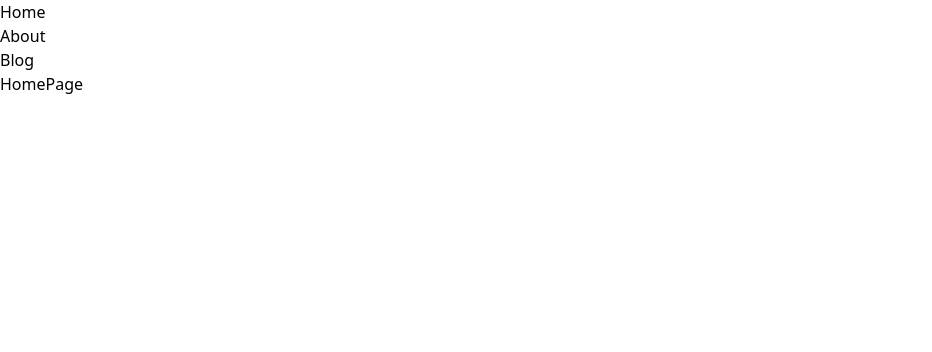
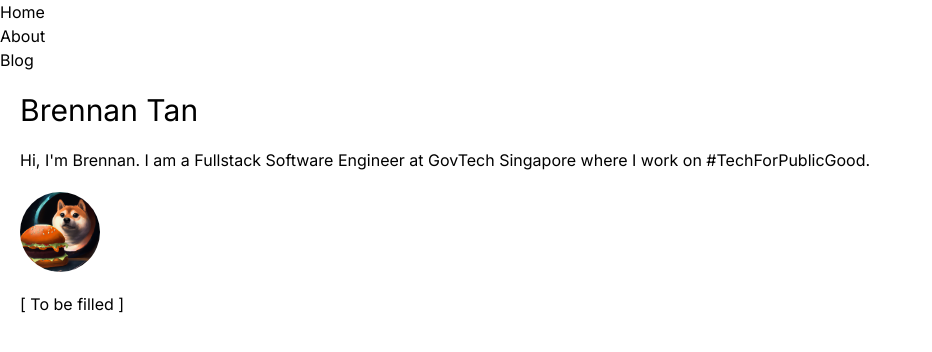
Before and after one commit to btjl/btjl, a React (Vite) app: page / in a window 1280 px wide. Shown: the top 352 px of the page, without its empty margins (0-932 px from the left). Built offline with nearby package versions, Linux system fonts and the light colour scheme.

Commit message:
chore: configurations

```diff
--- a/index.html
+++ b/index.html
@@ -4,10 +4,16 @@
     <meta charset="UTF-8" />
     <link rel="icon" type="image/svg+xml" href="/vite.svg" />
     <meta name="viewport" content="width=device-width, initial-scale=1.0" />
-    <title>Vite + React + TS</title>
+    <link rel="preconnect" href="https://fonts.googleapis.com" />
+    <link rel="preconnect" href="https://fonts.gstatic.com" crossorigin />
+    <link
+      href="https://fonts.googleapis.com/css2?family=Inter:wght@400;500;700;900&display=swap"
+      rel="stylesheet"
+    />
+    <title>BTJL</title>
   </head>
   <body>
-    <div id="root"></div>
+    <div id="root" class="font-inter"></div>
     <script type="module" src="/src/main.tsx"></script>
   </body>
 </html>
--- /dev/null
+++ b/src/assets/index.tsx
@@ -0,0 +1,5 @@
+import avatar from "./avatar.png";
+
+export const AvatarImage = () => {
+  return <img src={avatar} className="w-20 rounded-full" />;
+};
--- a/src/pages/Home.tsx
+++ b/src/pages/Home.tsx
@@ -1,5 +1,17 @@
+import { AvatarImage } from "../assets";
+
 const HomePage = () => {
-  return <div>HomePage</div>;
+  return (
+    <div className="min-h-screen m-5 flex flex-col">
+      <h1 className="text-3xl mb-5">Brennan Tan</h1>
+      <p className="mb-5">
+        Hi, I'm Brennan. I am a Fullstack Software Engineer at GovTech Singapore
+        where I work on #TechForPublicGood.
+      </p>
+      <AvatarImage />
+      <p className="mt-5">[ To be filled ]</p>
+    </div>
+  );
 };
 
 export default HomePage;
--- a/tailwind.config.js
+++ b/tailwind.config.js
@@ -3,7 +3,9 @@ module.exports = {
   content: ["./index.html", "./src/**/*.{js,ts,jsx,tsx}"],
   theme: {
     extend: {
-      backgroundImage: {},
+      fontFamily: {
+        inter: ["Inter", "sans-serif"],
+      },
     },
   },
   plugins: [],
```
Also changed, not shown: tsconfig.json (+12 -13 lines), tsconfig.node.json (added, +8 -0 lines), src/assets/avatar.png (added).
